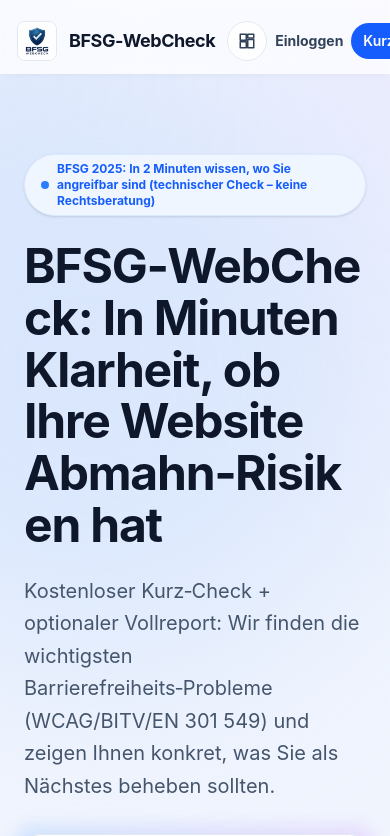
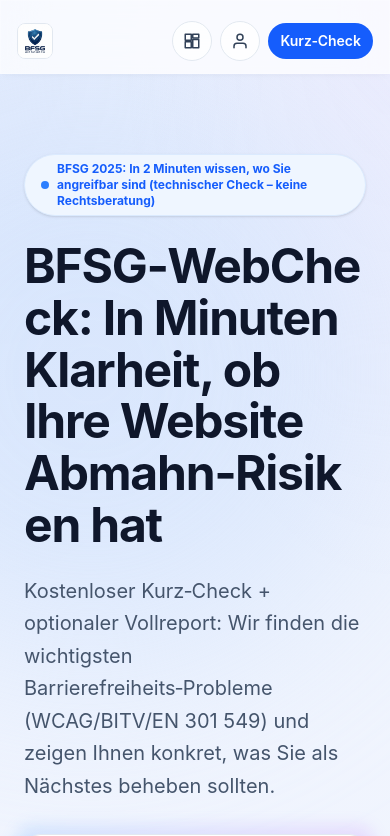
Before and after one commit to KonradBi/BFSG, a Next.js app in the folder web/: page / in a window 390 px wide. Shown: the top 836 px of the page. Built offline with nearby package versions, Linux system fonts and the light colour scheme; no server answers.

Commit message:
Tweak auth nav and brand mark

```diff
--- a/web/src/app/components/AuthNav.tsx
+++ b/web/src/app/components/AuthNav.tsx
@@ -20,11 +20,24 @@
   if (session?.user) {
     const label = session.user.email || session.user.name || "Account";
     return (
-      <div className={"flex items-center gap-3 " + (className || "")}>
+      <div className={"flex items-center gap-2 md:gap-3 " + (className || "")}>
         <div className="hidden md:block text-xs font-bold text-slate-600 max-w-[220px] truncate">{label}</div>
+        {/* Mobile: icon-only logout */}
         <button
           onClick={() => signOut({ callbackUrl: cb })}
-          className="text-sm font-bold text-slate-700 hover:text-blue-600 transition-colors"
+          aria-label="Ausloggen"
+          className="md:hidden inline-flex items-center justify-center h-10 w-10 rounded-full border border-slate-200 bg-white/70 text-slate-700 hover:text-blue-600 transition-colors"
+        >
+          <svg width="18" height="18" viewBox="0 0 24 24" fill="none" stroke="currentColor" strokeWidth="2" strokeLinecap="round" strokeLinejoin="round">
+            <path d="M9 21H5a2 2 0 0 1-2-2V5a2 2 0 0 1 2-2h4" />
+            <polyline points="16 17 21 12 16 7" />
+            <line x1="21" y1="12" x2="9" y2="12" />
+          </svg>
+        </button>
+        {/* Desktop: text logout */}
+        <button
+          onClick={() => signOut({ callbackUrl: cb })}
+          className="hidden md:inline text-sm font-bold text-slate-700 hover:text-blue-600 transition-colors"
         >
           Ausloggen
         </button>
@@ -33,11 +46,25 @@
   }
 
   return (
-    <button
-      onClick={() => signIn("google", { callbackUrl: cb })}
-      className={"text-sm font-bold text-slate-700 hover:text-blue-600 transition-colors " + (className || "")}
-    >
-      Einloggen
-    </button>
+    <>
+      {/* Mobile: icon-only login */}
+      <button
+        onClick={() => signIn("google", { callbackUrl: cb })}
+        aria-label="Einloggen"
+        className={"md:hidden inline-flex items-center justify-center h-10 w-10 rounded-full border border-slate-200 bg-white/70 text-slate-700 hover:text-blue-600 transition-colors " + (className || "")}
+      >
+        <svg width="18" height="18" viewBox="0 0 24 24" fill="none" stroke="currentColor" strokeWidth="2" strokeLinecap="round" strokeLinejoin="round">
+          <path d="M20 21v-2a4 4 0 0 0-4-4H8a4 4 0 0 0-4 4v2" />
+          <circle cx="12" cy="7" r="4" />
+        </svg>
+      </button>
+      {/* Desktop: text login */}
+      <button
+        onClick={() => signIn("google", { callbackUrl: cb })}
+        className={"hidden md:inline text-sm font-bold text-slate-700 hover:text-blue-600 transition-colors " + (className || "")}
+      >
+        Einloggen
+      </button>
+    </>
   );
 }
--- a/web/src/app/components/BrandMark.tsx
+++ b/web/src/app/components/BrandMark.tsx
@@ -2,15 +2,15 @@
 
 export default function BrandMark({ href = "/" }: { href?: string }) {
   return (
-    <Link href={href} className="flex items-center gap-3">
+    <Link href={href} className="flex items-center gap-2 md:gap-3 shrink-0">
       {/*
         NOTE: The provided logo asset contains a typo (BSFG vs BFSG).
         Until we get the corrected asset, we crop the image to show only the shield mark.
       */}
-      <span className="h-10 w-10 rounded-lg overflow-hidden bg-white border border-slate-200">
+      <span className="h-9 w-9 md:h-10 md:w-10 rounded-lg overflow-hidden bg-white border border-slate-200">
         <img src="/brand/logo.png" alt="BFSG WebCheck" className="h-full w-full object-cover object-top" />
       </span>
-      <span className="font-bold tracking-tight text-lg text-slate-900">BFSG‑WebCheck</span>
+      <span className="hidden sm:inline font-bold tracking-tight text-lg text-slate-900">BFSG‑WebCheck</span>
     </Link>
   );
 }
```
